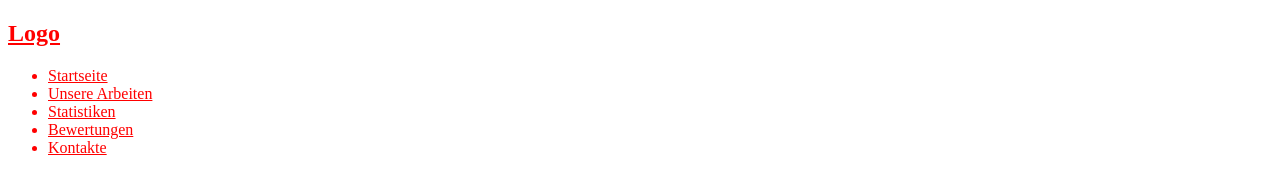
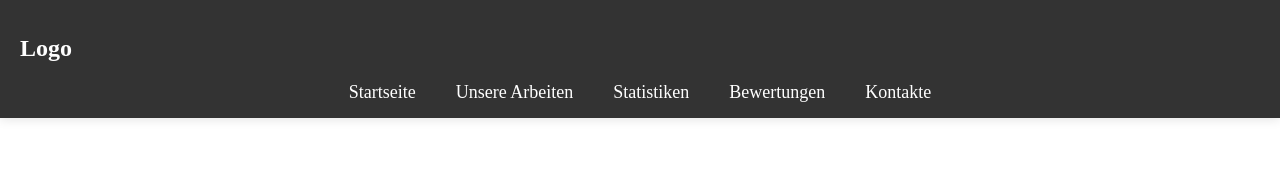
Before and after one commit to Belan-Mihail/website, a plain HTML site: page index.html in a window 1280 px wide. Drawn offline with Linux system fonts and the light colour scheme.

Commit message:
add styles to navigation menu elements

```diff
--- a/style.css
+++ b/style.css
@@ -1,3 +1,51 @@
-* {
-    color: red
+/* Navbar */
+
+#navbar {
+    position: fixed;
+    top: 0;
+    left: 0;
+    width: 100%;
+    background-color: #333;
+    color: white;
+    padding: 15px 0;
+    z-index: 1000;
+    box-shadow: 0 2px 10px rgba(0, 0, 0, 0.1);
 }
+
+
+#logo {
+    text-align: center;
+    font-size: 24px;
+    color: white;
+    text-decoration: none;
+    font-weight: bold;
+    padding-left: 20px;
+}
+
+
+#nav-list {
+    list-style: none;
+    padding: 0;
+    margin: 0;
+    display: flex;
+    justify-content: center;
+}
+
+
+#nav-list li {
+    margin: 0 20px;
+}
+
+
+.nav-link {
+    text-decoration: none;
+    color: white;
+    font-size: 18px;
+    font-weight: 500;
+    transition: color 0.3s ease;
+}
+
+
+.nav-link:hover {
+    color: #f39c12;
+}
```
